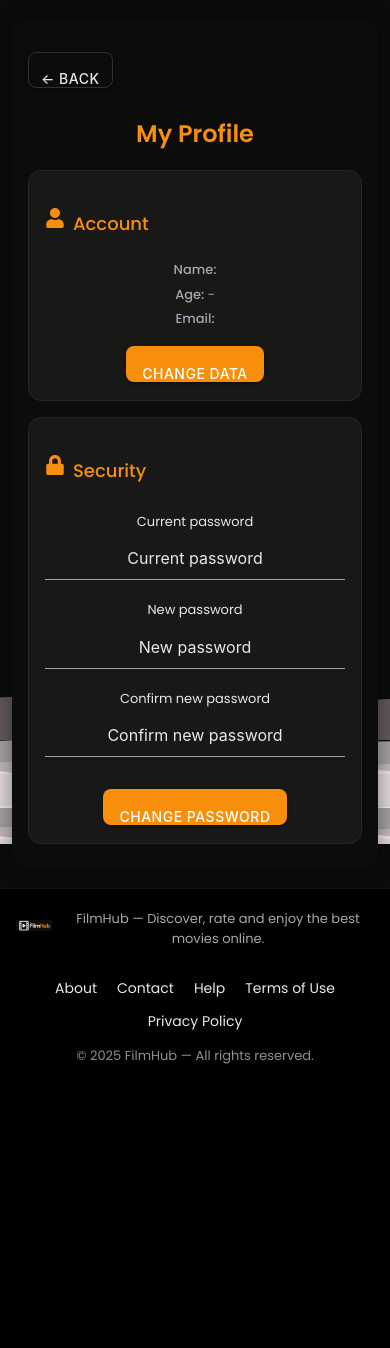
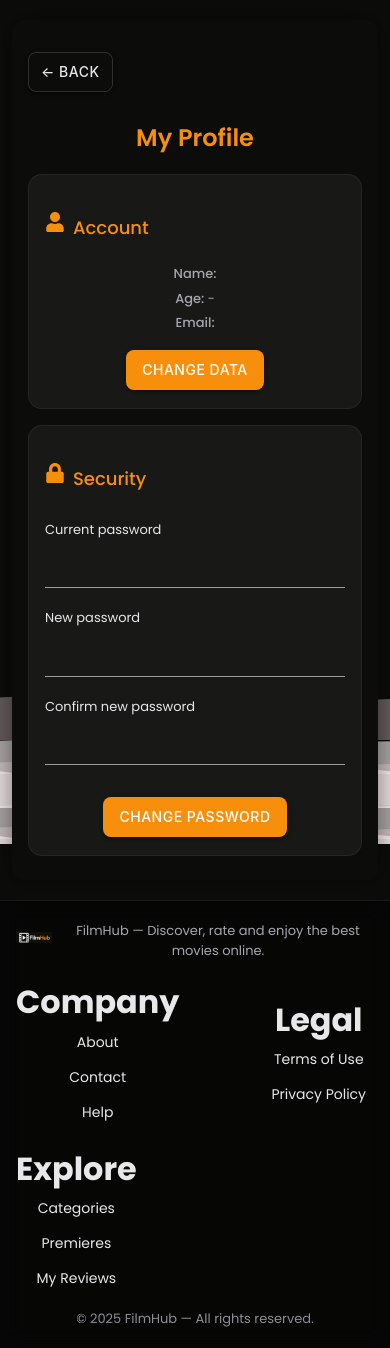
Before and after one commit to Juanpa0108/FilmHub-UI, a React (Vite) app in the folder FilmHub/: page /profile in a window 390 px wide. Before the commit the page ends 1086 px from the top, so only its background shows below. Built offline with nearby package versions, Linux system fonts and the light colour scheme; no server answers.

Commit message:
Arreglos a las vistas

```diff
--- a/FilmHub/src/index.css
+++ b/FilmHub/src/index.css
@@ -42,13 +42,12 @@ button {
 }
 
 .footer-content {
-  display: flex;
-  flex-wrap: wrap;
-  justify-content: space-between;
-  align-items: center;
+  display: grid;
+  grid-template-columns: 1.2fr 1fr 1fr 1fr;
   gap: 16px;
-  max-width: 900px;
+  max-width: 1000px;
   margin: 0 auto 12px;
+  align-items: start;
 }
 
 .footer-logo {
@@ -57,12 +56,9 @@ button {
   margin-bottom: 6px;
 }
 
-.footer-links a {
-  margin: 0 10px;
-  color: var(--text);
-  text-decoration: none;
-  font-size: 14px;
-}
+.footer-col h4{color:var(--text);margin:0 0 8px;font-weight:700}
+.footer-links{display:flex;flex-direction:column;gap:6px}
+.footer-links a { color: var(--text); text-decoration: none; font-size: 14px; }
 
 .footer-links a:hover {
   color: var(--brand);
@@ -123,7 +119,8 @@ button {
 
 /* Responsive */
 @media (max-width: 600px){
-  .footer-content{ justify-content: center; text-align: center; }
-  .footer-links{ width: 100%; margin-top: 8px; }
-  .footer-links a{ display: inline-block; margin: 6px 10px; }
+  .footer-content{ grid-template-columns: 1fr; text-align: center; }
+  .footer-col{ margin-bottom: 8px; }
+  .footer-links{ width: 100%; margin-top: 4px; }
+  .footer-links a{ display: inline-block; margin: 4px 8px; }
 }
--- a/FilmHub/src/main.tsx
+++ b/FilmHub/src/main.tsx
@@ -1,6 +1,6 @@
 import React from "react";
 import ReactDOM from "react-dom/client";
-import { BrowserRouter, Routes, Route } from "react-router-dom";
+import { BrowserRouter, Routes, Route, Link } from "react-router-dom";
 import { AuthProvider } from "./API/authContext";
 import "./index.css";
 import Login from "./screens/loginScreen/login";
@@ -15,6 +15,10 @@ import PremieresScreen from "./screens/premieresScreen/PremieresScreen";
 import Profile from "./screens/profileScreen/profileScreen";
 import PlayerScreen from "./screens/PlayerScreen/player";
 import Help from "./screens/helpScreen/help";
+import About from "./screens/static/About";
+import Contact from "./screens/static/Contact";
+import Terms from "./screens/static/Terms";
+import Privacy from "./screens/static/Privacy";
 
 
 ReactDOM.createRoot(document.getElementById("root") as HTMLElement).render(
@@ -34,23 +38,37 @@ ReactDOM.createRoot(document.getElementById("root") as HTMLElement).render(
           <Route path="/movie/:id" element={<MovieDetail />} />
           <Route path="/profile" element={<Profile />} />
           <Route path="/help" element={<Help />} />
-          <Route path="/player/:id" element={<PlayerScreen />} />
         </Routes>
 
         {/* Footer global */}
         <footer className="footer">
           <div className="footer-content">
-            <div className="footer-brand">
+            <div className="footer-brand footer-col">
               <img src="/logo.png" alt="FilmHub Logo" className="footer-logo" />
               <p>FilmHub — Discover, rate and enjoy the best movies online.</p>
             </div>
-            <div className="footer-links">
-              {/* Si estas rutas no existen aún, déjalas como # o crea páginas vacías */}
-              <a href="/about">About</a>
-              <a href="/contact">Contact</a>
-              <a href="/help">Help</a>
-              <a href="/terms">Terms of Use</a>
-              <a href="/privacy">Privacy Policy</a>
+            <div className="footer-col">
+              <h4>Company</h4>
+              <div className="footer-links">
+                <Link to="/about">About</Link>
+                <Link to="/contact">Contact</Link>
+                <Link to="/help">Help</Link>
+              </div>
+            </div>
+            <div className="footer-col">
+              <h4>Legal</h4>
+              <div className="footer-links">
+                <Link to="/terms">Terms of Use</Link>
+                <Link to="/privacy">Privacy Policy</Link>
+              </div>
+            </div>
+            <div className="footer-col">
+              <h4>Explore</h4>
+              <div className="footer-links">
+                <Link to="/categories">Categories</Link>
+                <Link to="/premieres">Premieres</Link>
+                <Link to="/my-reviews">My Reviews</Link>
+              </div>
             </div>
           </div>
           <p className="footer-copy">© 2025 FilmHub — All rights reserved.</p>
--- a/FilmHub/src/screens/profileScreen/profileScreen.css
+++ b/FilmHub/src/screens/profileScreen/profileScreen.css
@@ -104,14 +104,17 @@ body {
     color: var(--text-muted);
 }
 .profile-form { display: grid; grid-template-columns: 1fr 1fr; gap: 14px; }
-.profile-form label { display: flex; flex-direction: column; gap: 6px; color: var(--text); font-size: 13px; text-align: center; }
-.profile-form input { background: var(--bg); color: var(--text); border: 1px solid rgba(255,255,255,0.12); border-radius: 8px; padding: 11px 12px; text-align: center; }
+.profile-form label { display: flex; flex-direction: column; gap: 6px; color: var(--text); font-size: 13px; text-align: left; min-width: 0; }
+.profile-form input { background: var(--bg); color: var(--text); border: 1px solid rgba(255,255,255,0.12); border-radius: 8px; padding: 11px 12px; text-align: left; width: 100%; box-sizing: border-box; overflow: hidden; text-overflow: ellipsis; }
 .profile-form input::placeholder { color: var(--text-muted); }
 .profile-form .btn { grid-column: 1 / -1; justify-self: center; }
 .profile-form.single { grid-template-columns: 1fr; }
 .profile-readonly { text-align: center; }
 .profile-readonly p { margin: 6px 0; }
 .profile-actions { grid-column: 1 / -1; display: flex; gap: 10px; justify-content: center; }
+
+/* Span utility for full-width fields inside the grid */
+.profile-form .col-span-2 { grid-column: 1 / -1; }
 
 .profile-card-content p {
     margin: 6px 0;
@@ -135,8 +138,14 @@ body {
     background: linear-gradient(90deg, var(--brand), var(--brand));
     color: white;
     cursor: pointer;
-    font-weight: 500;
+    font-weight: 600;
     transition: 0.3s;
+    display: inline-flex;
+    align-items: center;
+    justify-content: center;
+    line-height: 1;
+    text-align: center;
+    min-height: 40px;
 }
 
 .btn:hover {
--- a/FilmHub/src/screens/profileScreen/profileScreen.tsx
+++ b/FilmHub/src/screens/profileScreen/profileScreen.tsx
@@ -106,7 +106,7 @@ const Profile: React.FC = () => {
                   <p><strong>Name:</strong> {user.firstName} {user.lastName || ""}</p>
                   <p><strong>Age:</strong> {user.age ?? "-"}</p>
                   <p><strong>Email:</strong> {user.email}</p>
-                  <button className="btn" type="button" onClick={() => setEditMode(true)}>Change data</button>
+                  <button className="btn" type="button" onClick={() => setEditMode(true)}>Change Data</button>
                 </div>
               ) : (
                 <form onSubmit={onSubmit} className="profile-form">
@@ -122,13 +122,13 @@ const Profile: React.FC = () => {
                     Age
                     <input name="age" value={String(form.age ?? "")} onChange={onChange} placeholder="Age" inputMode="numeric" />
                   </label>
-                  <label>
+                  <label className="col-span-2">
                     Email
                     <input name="email" type="email" value={form.email} onChange={onChange} placeholder="Email" />
                   </label>
                   <div className="profile-actions">
                     <button className="btn" type="button" onClick={() => { setEditMode(false); setForm({ firstName: user.firstName||"", lastName: user.lastName||"", age: user.age??"", email: user.email||"" }); }}>Cancel</button>
-                    <button className="btn" type="submit" disabled={saving}>{saving ? "Saving..." : "Save changes"}</button>
+                    <button className="btn" type="submit" disabled={saving}>{saving ? "Saving..." : "Save Changes"}</button>
                   </div>
                 </form>
               )}
@@ -145,17 +145,17 @@ const Profile: React.FC = () => {
               <form onSubmit={onSubmitPwd} className="profile-form single">
                 <label>
                   Current password
-                  <input name="currentPassword" type="password" value={pwd.currentPassword} onChange={onChangePwd} placeholder="Current password" />
+                  <input name="currentPassword" type="password" value={pwd.currentPassword} onChange={onChangePwd} placeholder="" />
                 </label>
                 <label>
                   New password
-                  <input name="newPassword" type="password" value={pwd.newPassword} onChange={onChangePwd} placeholder="New password" />
+                  <input name="newPassword" type="password" value={pwd.newPassword} onChange={onChangePwd} placeholder="" />
                 </label>
                 <label>
                   Confirm new password
-                  <input name="confirmNewPassword" type="password" value={pwd.confirmNewPassword} onChange={onChangePwd} placeholder="Confirm new password" />
+                  <input name="confirmNewPassword" type="password" value={pwd.confirmNewPassword} onChange={onChangePwd} placeholder="" />
                 </label>
-                <button className="btn" type="submit">Change password</button>
+                <button className="btn" type="submit">Change Password</button>
               </form>
             </div>
           </div>
--- /dev/null
+++ b/FilmHub/src/screens/static/About.tsx
@@ -0,0 +1,22 @@
+import React from "react";
+import "./static.css";
+import StaticHeader from "./StaticHeader";
+
+export default function About() {
+  return (
+    <>
+      <StaticHeader />
+      <main className="static-page">
+      <h1>About FilmHub</h1>
+      <p>
+        FilmHub is a community for discovering, reviewing, and enjoying movies.
+        Browse premieres, explore categories, and keep track of your favorites.
+      </p>
+      <p>
+        Our mission is to make movie discovery delightful with a clean interface,
+        smart recommendations, and a friendly community.
+      </p>
+      </main>
+    </>
+  );
+}
--- /dev/null
+++ b/FilmHub/src/screens/static/Contact.tsx
@@ -0,0 +1,24 @@
+import React from "react";
+import "./static.css";
+import StaticHeader from "./StaticHeader";
+
+export default function Contact() {
+  return (
+    <>
+      <StaticHeader />
+      <main className="static-page">
+      <h1>Contact</h1>
+      <p>
+        Have questions or feedback? Reach us at:
+      </p>
+      <ul>
+        <li>Email: support@filmhub.example</li>
+        <li>Twitter: @filmhub</li>
+      </ul>
+      <p>
+        We typically reply within 2 business days.
+      </p>
+      </main>
+    </>
+  );
+}
--- /dev/null
+++ b/FilmHub/src/screens/static/Privacy.tsx
@@ -0,0 +1,25 @@
+import React from "react";
+import "./static.css";
+import StaticHeader from "./StaticHeader";
+
+export default function Privacy() {
+  return (
+    <>
+      <StaticHeader />
+      <main className="static-page">
+      <h1>Privacy Policy</h1>
+      <p>
+        We value your privacy. FilmHub collects minimal data to operate the service.
+      </p>
+      <ul>
+        <li>We store account data you provide to sign in.</li>
+        <li>We use analytics to improve the product.</li>
+        <li>We do not sell your personal information.</li>
+      </ul>
+      <p>
+        This is a sample policy for demonstration.
+      </p>
+      </main>
+    </>
+  );
+}
--- /dev/null
+++ b/FilmHub/src/screens/static/Terms.tsx
@@ -0,0 +1,25 @@
+import React from "react";
+import "./static.css";
+import StaticHeader from "./StaticHeader";
+
+export default function Terms() {
+  return (
+    <>
+      <StaticHeader />
+      <main className="static-page">
+      <h1>Terms of Use</h1>
+      <p>
+        By accessing FilmHub, you agree to the following terms:
+      </p>
+      <ul>
+        <li>Use FilmHub in compliance with applicable laws.</li>
+        <li>Respect intellectual property and the community guidelines.</li>
+        <li>Content and data may change without prior notice.</li>
+      </ul>
+      <p>
+        These terms are provided for demonstration purposes.
+      </p>
+      </main>
+    </>
+  );
+}
```
Also changed, not shown: FilmHub/src/screens/static/StaticHeader.tsx (added, +15 -0 lines), FilmHub/src/screens/static/static.css (added, +13 -0 lines).
